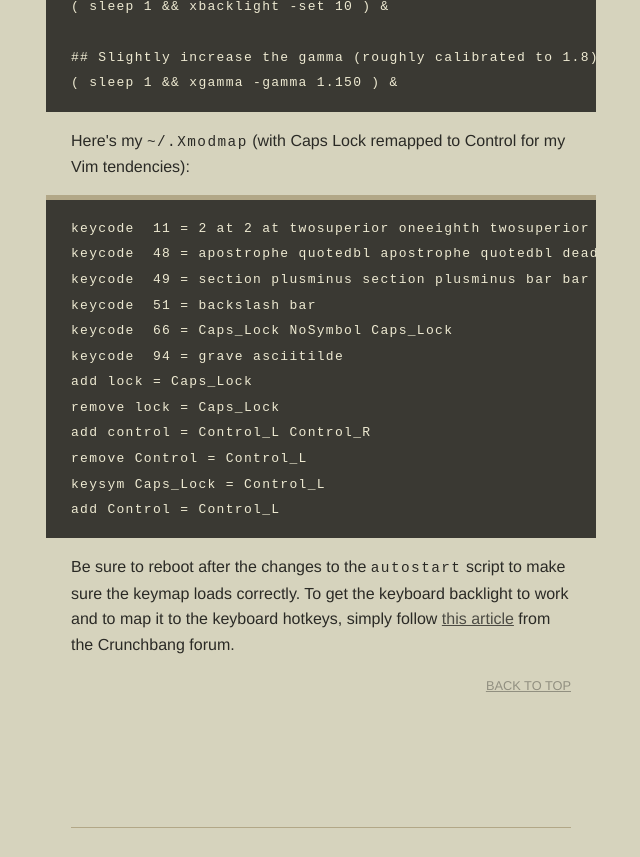
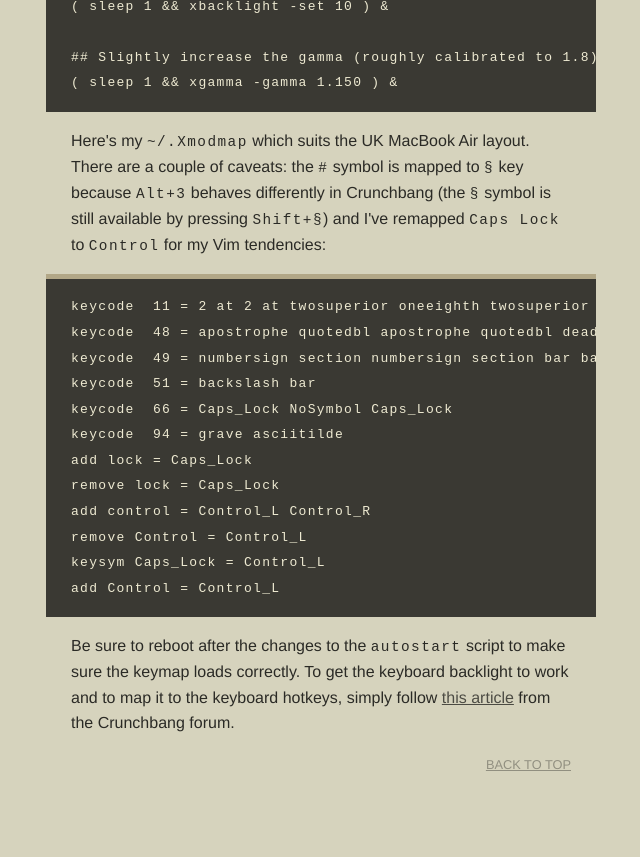
Before and after one commit to skl/skl.github.io, a plain HTML site: page index.html in a window 1280 px wide. Shown: the part 3837-4694 px from the top of the page, without its empty margins (319-959 px from the left). Drawn offline with Linux system fonts and the light colour scheme.

Commit message:
Added # symbol to crunchbang setup

```diff
--- a/index.html
+++ b/index.html
@@ -218,12 +218,15 @@ synclient TapButton1=1 TapButton2=3 TapButton3=2 &amp;
 ( sleep 1 &amp;&amp; xgamma -gamma 1.150 ) &amp;
 </pre>
 
-        <p>Here's my <code>~/.Xmodmap</code> (with Caps Lock remapped to Control for my Vim tendencies):</p>
+        <p>Here's my <code>~/.Xmodmap</code> which suits the UK MacBook Air layout. There are a couple of caveats: the
+        <kbd>#</kbd> symbol is mapped to <kbd>§</kbd> key because <kbd>Alt+3</kbd> behaves differently in Crunchbang
+        (the <kbd>§</kbd> symbol is still available by pressing <kbd>Shift+§</kbd>) and I've remapped
+        <kbd>Caps Lock</kbd> to <kbd>Control</kbd> for my Vim tendencies:</p>
 
 <pre>
 keycode  11 = 2 at 2 at twosuperior oneeighth twosuperior
 keycode  48 = apostrophe quotedbl apostrophe quotedbl dead_circumflex dead_caron dead_circumflex
-keycode  49 = section plusminus section plusminus bar bar bar
+keycode  49 = numbersign section numbersign section bar bar bar
 keycode  51 = backslash bar
 keycode  66 = Caps_Lock NoSymbol Caps_Lock
 keycode  94 = grave asciitilde
```
